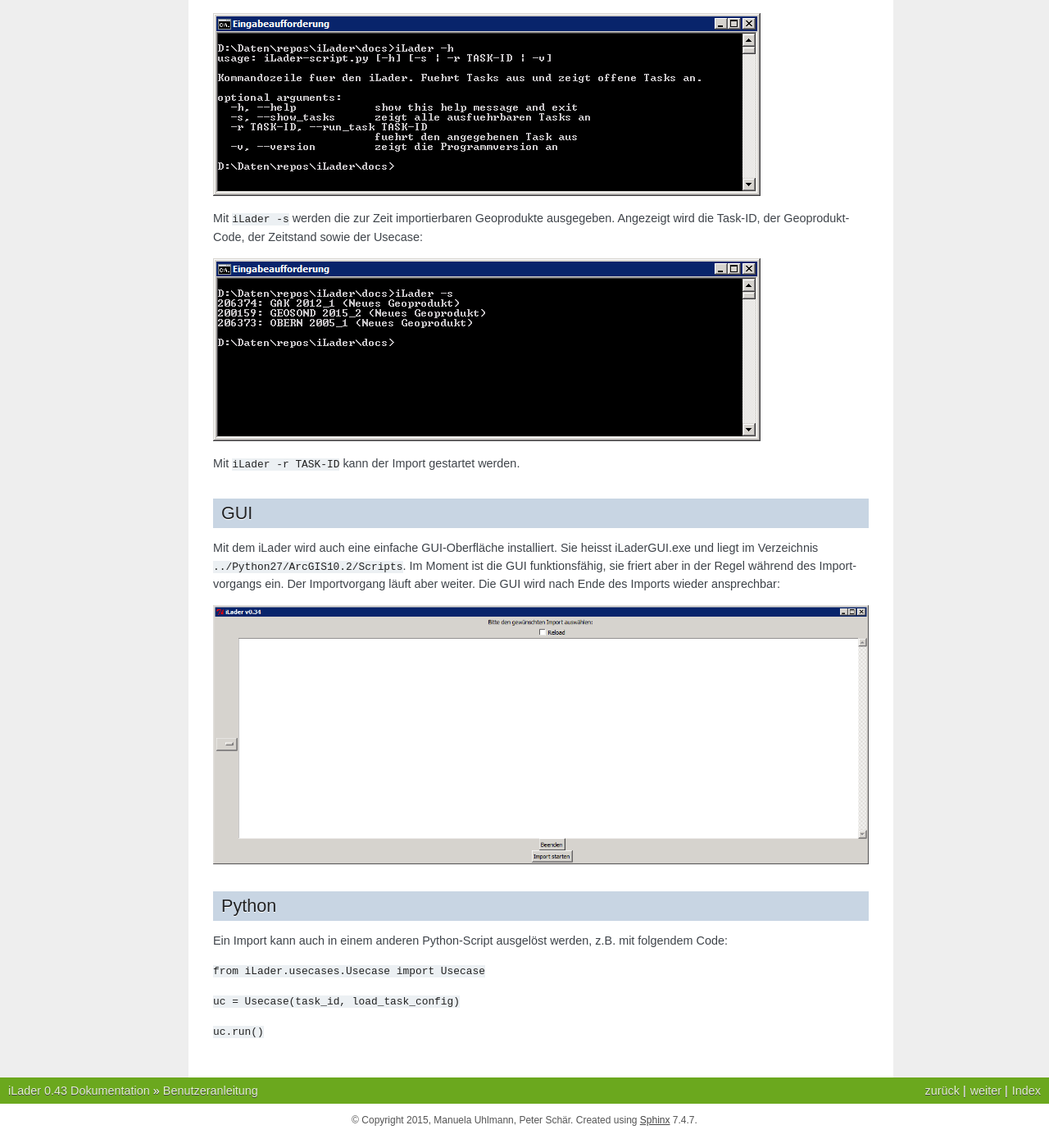
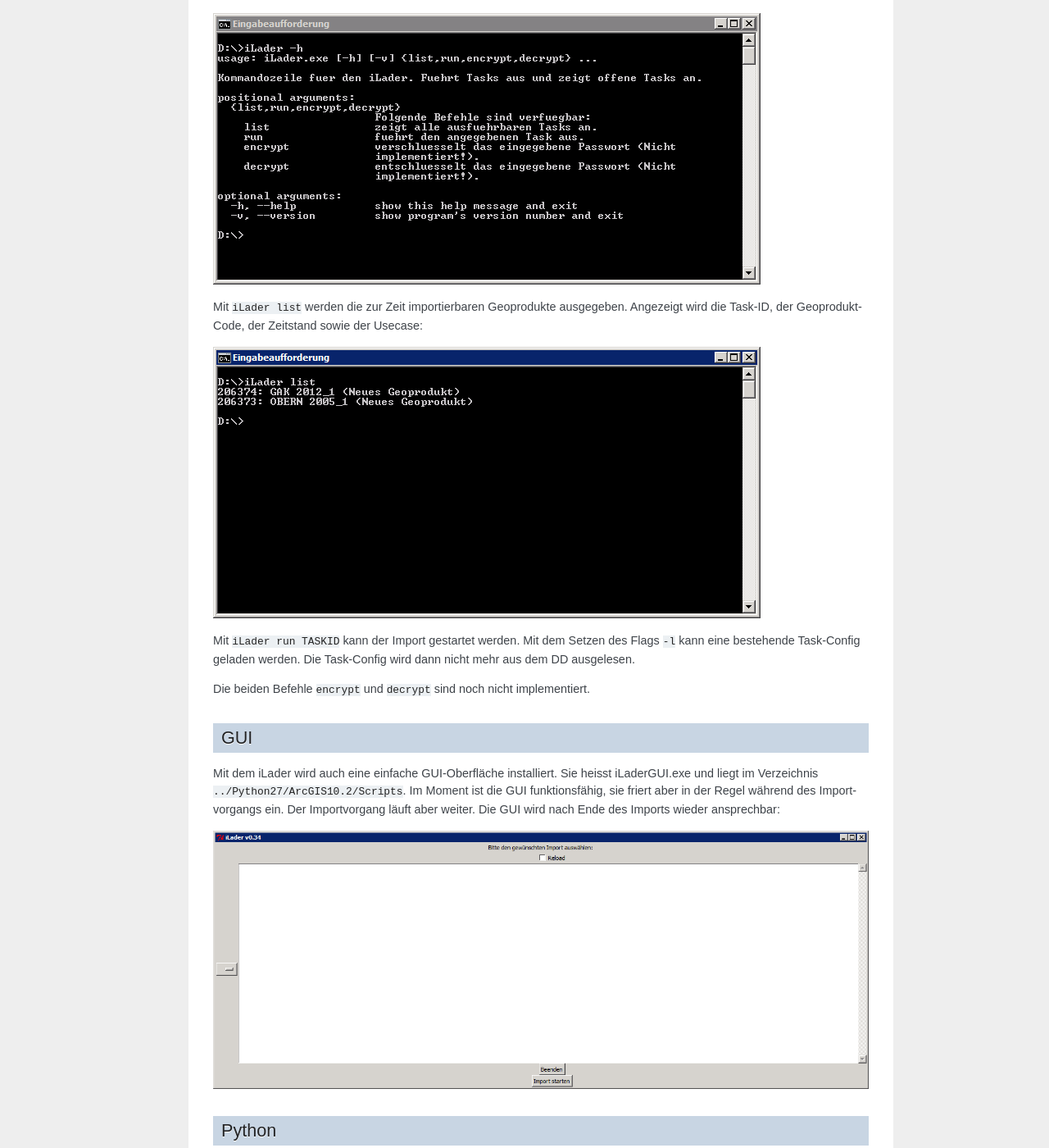
Before and after one commit to AGIBE/iLader, a Sphinx documentation site: the page built from docs/benutzeranleitung.rst, in a window 1280 px wide and 1400 px high, scrolled down 1165 px. Shown: the whole window at 82% size. Built offline with Sphinx 7.4.7, drawn with Linux system fonts in a browser that asks for light colours.

Commit message:
Doku betreffend Kommandozeile angepasst.

```diff
--- a/docs/benutzeranleitung.rst
+++ b/docs/benutzeranleitung.rst
@@ -29,11 +29,13 @@ Mit dem iLader wird auch ein Kommandozeilen-Interface installiert. Es heisst iLa
 
 .. image:: _static/cmdline1.png
 
-Mit ``iLader -s`` werden die zur Zeit importierbaren Geoprodukte ausgegeben. Angezeigt wird die Task-ID, der Geoprodukt-Code, der Zeitstand sowie der Usecase:
+Mit ``iLader list`` werden die zur Zeit importierbaren Geoprodukte ausgegeben. Angezeigt wird die Task-ID, der Geoprodukt-Code, der Zeitstand sowie der Usecase:
 
 .. image:: _static/cmdline2.png
 
-Mit ``iLader -r TASK-ID`` kann der Import gestartet werden.
+Mit ``iLader run TASKID`` kann der Import gestartet werden. Mit dem Setzen des Flags ``-l`` kann eine bestehende Task-Config geladen werden. Die Task-Config wird dann nicht mehr aus dem DD ausgelesen.
+
+Die beiden Befehle ``encrypt`` und ``decrypt`` sind noch nicht implementiert.
 
 GUI
 ----------
```
Also changed, not shown: docs/_static/cmdline1.png, docs/_static/cmdline2.png.
